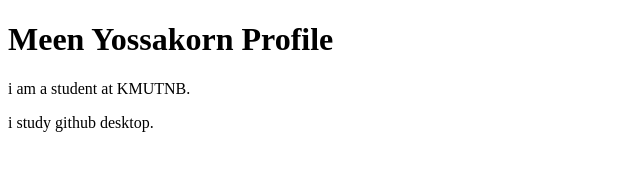
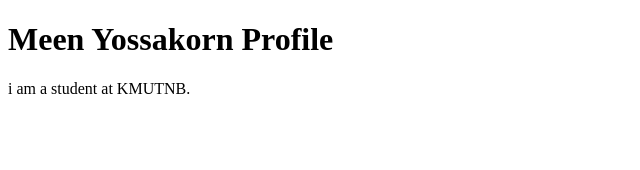
Before and after one commit to MeenYossakorn/github-desktop-project, a plain HTML site: page index.html in a window 1280 px wide. Shown: the whole page, without its empty margins (0-640 px from the left). Drawn offline with Linux system fonts and the light colour scheme.

```diff
--- a/index.html
+++ b/index.html
@@ -8,6 +8,5 @@
 <body>
     <h1>Meen Yossakorn Profile</h1>
     <p>i am a student at KMUTNB.</p>
-    <p>i study github desktop.</p>
 </body>
 </html>
```
